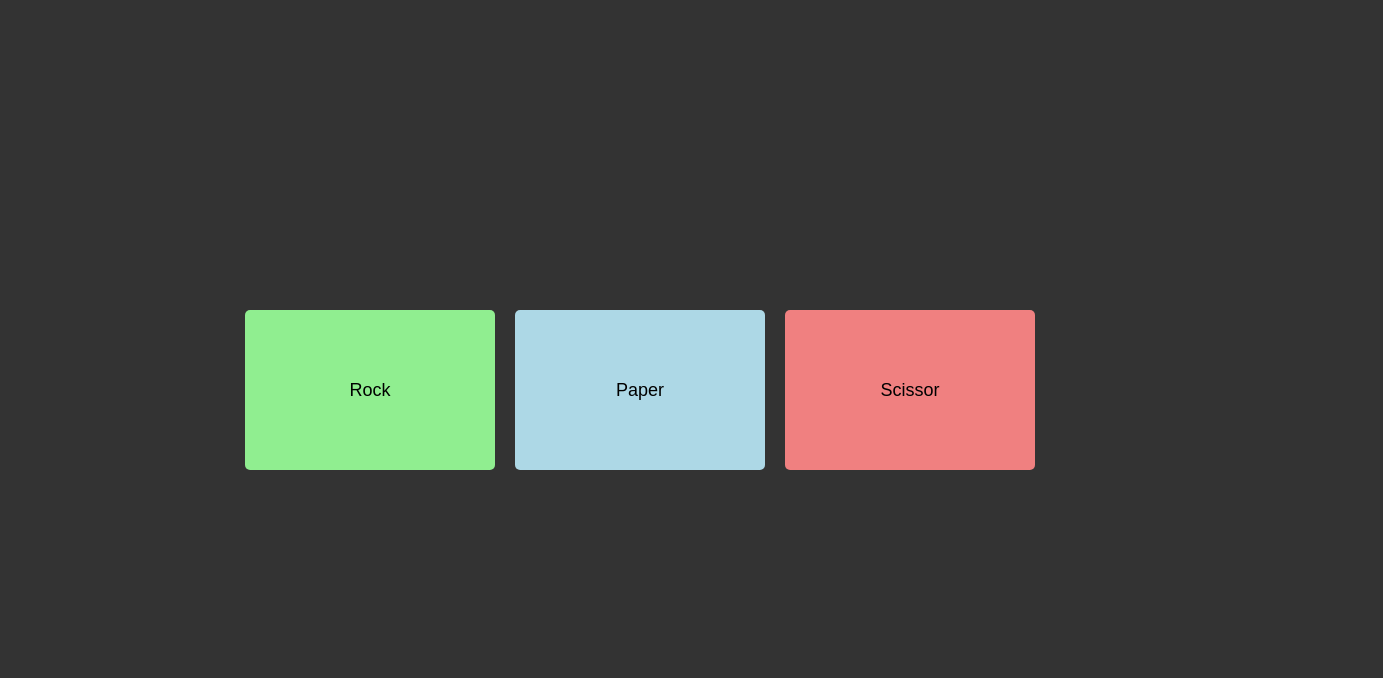
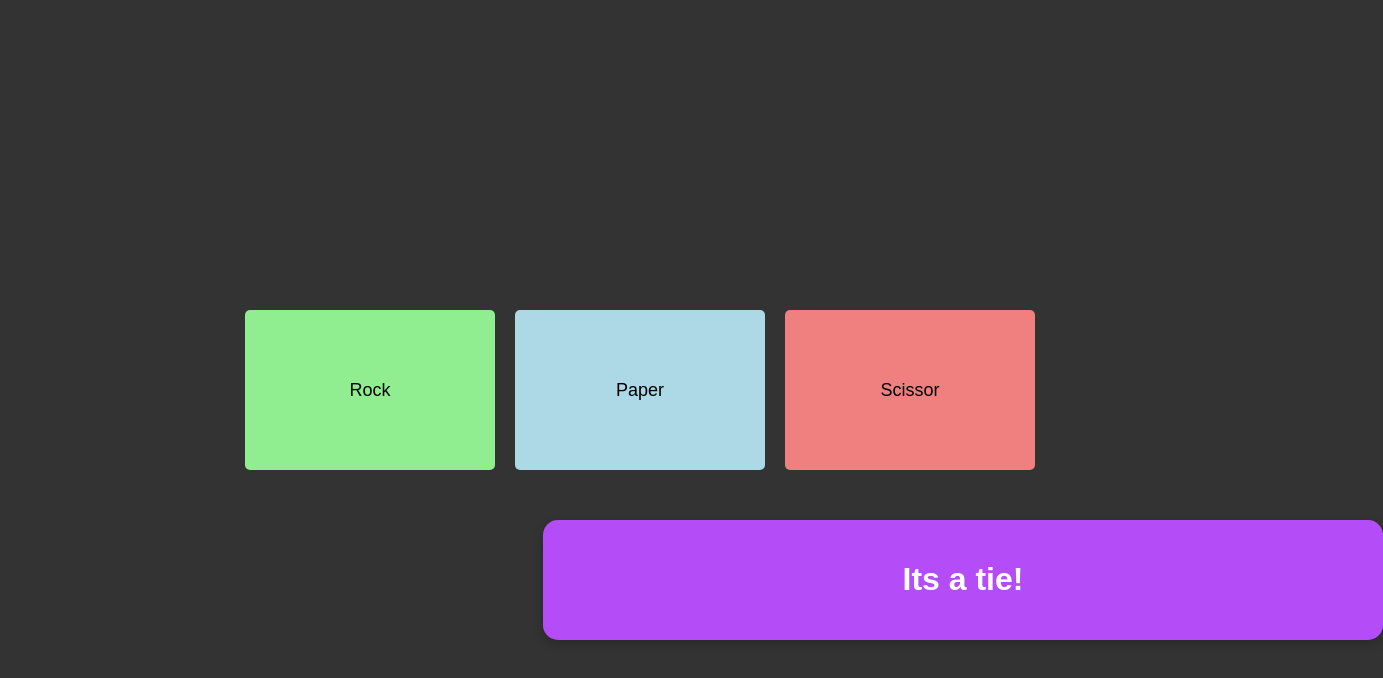
Before and after one commit to thezainfaruqi/compvshuman, a plain HTML site: page index.html in a window 1280 px wide. Both pictures are taken after a click on the button "Rock". Shown: the whole page, 1383 px wide, since content can reach past the window. Drawn offline with Linux system fonts and the light colour scheme.

Commit message:
added a message h1

```diff
--- a/script.js
+++ b/script.js
@@ -8,9 +8,9 @@ const paper = document.querySelector(".paper")
 const scissors = document.querySelector(".scissor")
 const message = document.querySelector(".message")
 
-rock.addEventListener("click", () => playRound("rock"))
-paper.addEventListener("click", () => playRound("paper"))
-scissors.addEventListener("click", () => playRound("scissors"))
+rock.addEventListener("click", () => playRound("rock", getComputerChoice()));
+paper.addEventListener("click", () => playRound("paper", getComputerChoice()));
+scissors.addEventListener("click", () => playRound("scissors", getComputerChoice()));
 
 function getComputerChoice() {
     let randomNum = Math.random();
@@ -31,7 +31,7 @@ function playRound(humanChoice, computerChoice) {
     let resultMsg = "";
 
     if (human === computer) {
-        return `It's a tie! Both chose ${human}`;
+        resultMsg = `It's a tie! Both chose ${human}`;
     } else if (
         (human === "rock" && computer === "scissors") ||
         (human === "scissors" && computer === "paper") ||
--- a/styles.css
+++ b/styles.css
@@ -54,3 +54,18 @@ button:hover {
     gap: 20px;
 
 }
+
+
+.msg {
+    color: white; /* White text color for contrast */
+    background-color: rgb(180, 77, 248); /* Light teal background */
+    border-radius: 15px; /* Rounded corners */
+    width: 80%; /* Responsive width */
+    max-width: 800px; /* Limit max width */
+    padding: 20px; /* Space inside the box */
+    text-align: center; /* Center text inside the box */
+    font-family: 'Arial', sans-serif; /* Clean font */
+    box-shadow: 0 4px 12px rgba(0, 0, 0, 0.2); /* Subtle shadow effect */
+    margin-left: 535px;
+    margin-top: 50px;
+}
```
